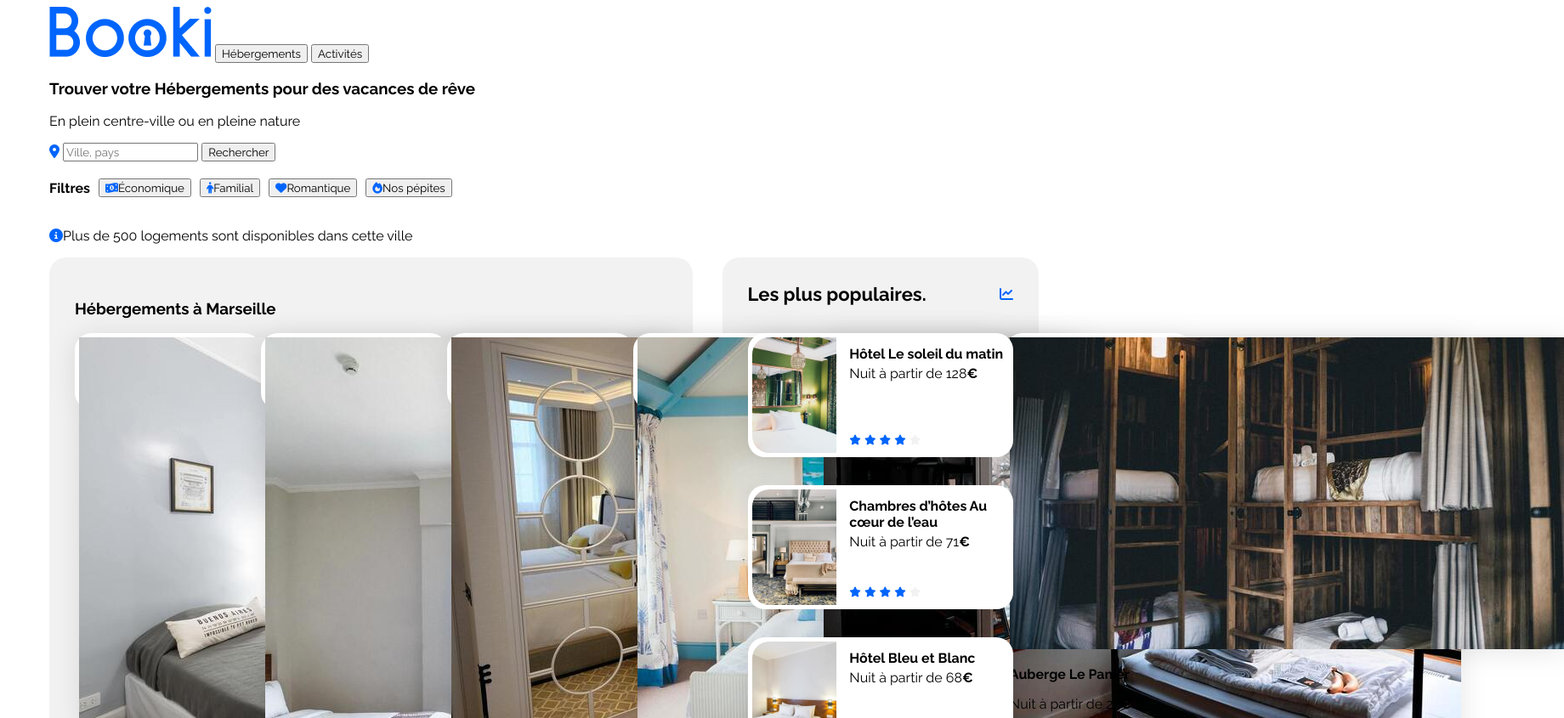
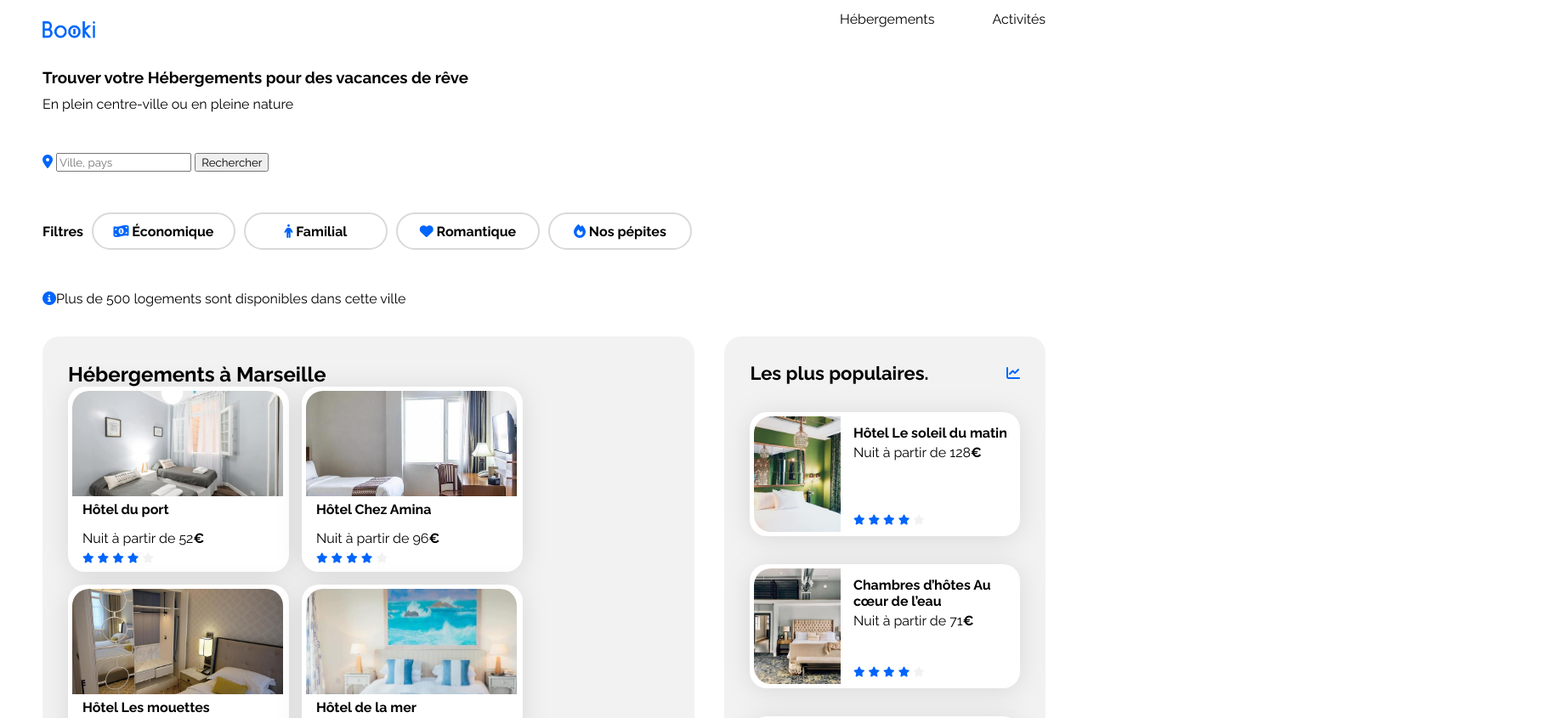
Before and after one commit to yyayourt/projet-booki, a plain HTML site: page booki-starter-code-master/index.html in a window 1280 px wide. Shown: the top 845 px of the page at 85% size, 1840 px wide, since content can reach past the window. Drawn offline with Linux system fonts and the light colour scheme; files whose address does not match are found by name.

Commit message:
responsive

```diff
--- a/booki-starter-code-master/css/style.css
+++ b/booki-starter-code-master/css/style.css
@@ -3,6 +3,7 @@
 
 * {
     font-family: 'Raleway', sans-serif;
+    margin: 0;
 }
 
 :root {
@@ -25,6 +26,7 @@ body {
     max-width: 1440px;
     padding: 0 50px;
     box-sizing: border-box;
+    height: 2000px;
 }
 
 a {
@@ -33,7 +35,6 @@ a {
 }
 
 .section-title {
-    margin: 0;
     font-size: 22px;
 }
 
@@ -60,6 +61,54 @@ a {
     color: var(--main-bg-color)
 }
 
+header {
+    display: flex;
+    justify-content: space-between;
+}
+
+.buttonHead {
+    display: flex;
+    flex-direction: row;
+    gap: 68px;
+    align-items: center;
+}
+
+.buttonHead :hover {
+    border-top-style: solid;
+    border-color: #0065FC;
+}
+
+.buttonFiltres {
+    display: flex;
+    align-items: center;
+    justify-content: center;
+    width: 165px;
+    height: 40px;
+    border-style: solid;
+    border-color: #D9D9D9;
+    border-radius: 25px;
+    font-weight: bold;
+    border-width: 2px;
+}
+
+.logo {
+    width: 62px;
+    height: 20px;
+    margin-top: 25px;
+}
+
+nav {
+    height: 281px;
+    display: flex;
+    flex-direction: column;
+    justify-content: space-between;
+    margin: 35px 35px 35px 0px;
+}
+
+h3 {
+    margin-bottom: 11px;
+}
+
 /****** Hebergements And Populaires ***********/
 .hebergements-and-populaires {
     display: flex;
@@ -76,17 +125,31 @@ a {
 /****** Hebergements ***********/
 .hebergements {
     width: 65%;
+    display: flex;
+    flex-wrap: wrap;
+    align-content: space-around;
 }
 
 .articles {
     display: flex;
     width: 100%;
+    flex-wrap: wrap;
+    gap: 15px;
 }
 
 .card-hebergement {
-    width: 30%;
-    height: 80px;
+    width: 250px;
+    height: 208px;
 }
+
+.hebergements img {
+    width: 248px;
+    height: 124px;
+    border-top-left-radius: 20px;
+    border-top-right-radius: 20px;
+}
+
+
 /****** Populaires ***********/
 .populaires {
     width: 32%;
@@ -112,6 +175,7 @@ a {
 
 .populaires-cards .card-content {
     width: 67%;
+    height: auto;
     padding-left: 15px;
     display: flex;
     flex-direction: column;
@@ -124,9 +188,6 @@ a {
     margin-bottom: 4px;
 }
 
-.populaires-cards .card-subtitle {
-    margin: 0;
-}
 
 .populaires-cards .card-rating {
     margin-bottom: 5px;
@@ -138,9 +199,46 @@ a {
     gap: 10px;
 }
 
+.card-content {
+    height: 80px;
+    display: flex;
+    flex-direction: column;
+    justify-content: space-around;
+    padding-left: 12px;
+}
+
+/*activités à Marseille*/
+
+.card-activités {
+    padding: 0px;
+    width: 297px;
+    height: 439px;
+}
+
+.activitésMarseille {
+    display: flex;
+    flex-wrap: wrap;
+    width: 100%;
+    margin-top: 30px;
+}
+
+.activités {
+    display: flex;
+    justify-content: space-around;
+    width: 100%;
+}
 
 
+.card-activités img{
+    width: 297px;
+    height: 380px;
+    border-top-left-radius: 20px;
+    border-top-right-radius: 20px;
+}
 
+.title-activités {
+    font-size: 22px;
+}
 /* Le code ci-dessous correspond à la version responsive uniquement */
 
 /****** Media queries ***********/
--- a/booki-starter-code-master/index.html
+++ b/booki-starter-code-master/index.html
@@ -17,18 +17,18 @@
 <body>
     <div class="main-container">
         <header>
-                <img src="C:\Users\yanis\Desktop\projet booki\booki-starter-code-master\images\logo\Booki.png" alt="logo Booki">
-                <button>
-                    Hébergements
-                </button>
-                <button>
-                    Activités
-                </button>
+                <img src="C:\Users\yanis\Desktop\projet booki\booki-starter-code-master\images\logo\Booki.png" alt="logo Booki" class="logo">
+            <div class="buttonHead">
+                <a href="#">Hébergements</a>
+                <a href="#">Activités</a>
+            </div>
         </header>
         <nav>
+            <div>
             <h3>Trouver votre Hébergements pour des vacances de rêve</h3>
             <p>En plein centre-ville ou en pleine nature</p>
-            <div>
+            </div>
+            <div class="Recherche">
                 <label for="ville"><i class="fa-solid fa-location-dot"></i></label>
                 <input
                   type="text"
@@ -39,10 +39,10 @@
               </div>
               <div class="filtres">
                 <h4 >Filtres</h4>
-                <button><i class="fa-solid fa-money-bill-1-wave"></i>Économique</button>
-                <button><i class="fa-solid fa-person"></i>Familial</button>
-                <button><i class="fa-solid fa-heart"></i>Romantique</button>
-                <button><i class="fa-solid fa-fire"></i>Nos pépites</button>
+                <a class="buttonFiltres"><i class="fa-solid fa-money-bill-1-wave"></i>&nbsp;Économique</a>
+                <a class="buttonFiltres"><i class="fa-solid fa-person"></i>&nbsp;Familial</a>
+                <a class="buttonFiltres"><i class="fa-solid fa-heart"></i>&nbsp;Romantique</a>
+                <a class="buttonFiltres"><i class="fa-solid fa-fire"></i>&nbsp;Nos pépites</a>
               </div>
               <div>
                 <p><i class="fa-solid fa-circle-info"></i>Plus de 500 logements sont disponibles dans cette ville</p>
@@ -52,16 +52,14 @@
             <div class="hebergements-and-populaires">
                 <section class="hebergements">
                     <div>
-                    <h3>Hébergements à Marseille</h3>
+                    <h2 class="Marseille">Hébergements à Marseille</h2>
                     </div>
                     <div class="articles">
                     <article class="card card-hebergement">
                         <img src="C:\Users\yanis\Desktop\projet booki\booki-starter-code-master\images\hebergements\fred-kleber.jpg" alt="Image de la chambre d'hôtel montrant un lit">
                         <div class="card-content">
-                            <div class="card-txt">
                                 <h3 class="card-title">Hôtel du port</h3>
                                 <p class="card-subtitle">Nuit à partir de 52<span class="euro">€</span></p>
-                            </div>
                             <div class="card-rating">
                                 <i class="fa-xs fa-solid fa-star" aria-hidden="true"></i>
                                 <i class="fa-xs fa-solid fa-star" aria-hidden="true"></i>
@@ -75,10 +73,8 @@
                     <article class="card card-hebergement">
                         <img src="C:\Users\yanis\Desktop\projet booki\booki-starter-code-master\images\hebergements\febrian-zakaria.jpg" alt="Image de la chambre d'hôtel montrant un lit">
                         <div class="card-content">
-                            <div class="card-txt">
                                 <h3 class="card-title">Hôtel Chez Amina</h3>
                                 <p class="card-subtitle">Nuit à partir de 96<span class="euro">€</span></p>
-                            </div>
                             <div class="card-rating">
                                 <i class="fa-xs fa-solid fa-star" aria-hidden="true"></i>
                                 <i class="fa-xs fa-solid fa-star" aria-hidden="true"></i>
@@ -92,10 +88,8 @@
                     <article class="card card-hebergement">
                         <img src="C:\Users\yanis\Desktop\projet booki\booki-starter-code-master\images\hebergements\reisetopia.jpg" alt="Image de la chambre d'hôtel montrant un lit">
                         <div class="card-content">
-                            <div class="card-txt">
                                 <h3 class="card-title">Hôtel Les mouettes</h3>
                                 <p class="card-subtitle">Nuit à partir de 76<span class="euro">€</span></p>
-                            </div>
                             <div class="card-rating">
                                 <i class="fa-xs fa-solid fa-star" aria-hidden="true"></i>
                                 <i class="fa-xs fa-solid fa-star" aria-hidden="true"></i>
@@ -109,10 +103,8 @@
                     <article class="card card-hebergement">
                         <img src="C:\Users\yanis\Desktop\projet booki\booki-starter-code-master\images\hebergements\annie-spratt.jpg" alt="Image de la chambre d'hôtel montrant un lit">
                         <div class="card-content">
-                            <div class="card-txt">
                                 <h3 class="card-title">Hôtel de la mer</h3>
                                 <p class="card-subtitle">Nuit à partir de 46<span class="euro">€</span></p>
-                            </div>
                             <div class="card-rating">
                                 <i class="fa-xs fa-solid fa-star" aria-hidden="true"></i>
                                 <i class="fa-xs fa-solid fa-star" aria-hidden="true"></i>
@@ -126,10 +118,8 @@
                     <article class="card card-hebergement">
                         <img src="C:\Users\yanis\Desktop\projet booki\booki-starter-code-master\images\hebergements\marcus-loke.jpg" alt="Image de la chambre d'hôtel montrant un lit">
                         <div class="card-content">
-                            <div class="card-txt">
                                 <h3 class="card-title">Auberge La Canabière</h3>
                                 <p class="card-subtitle">Nuit à partir de 25<span class="euro">€</span></p>
-                            </div>
                             <div class="card-rating">
                                 <i class="fa-xs fa-solid fa-star" aria-hidden="true"></i>
                                 <i class="fa-xs fa-solid fa-star" aria-hidden="true"></i>
@@ -143,10 +133,8 @@
                     <article class="card card-hebergement">
                         <img src="C:\Users\yanis\Desktop\projet booki\booki-starter-code-master\images\hebergements\nicate-lee.jpg" alt="Image de la chambre d'hôtel montrant un lit">
                         <div class="card-content">
-                            <div class="card-txt">
                                 <h3 class="card-title">Auberge Le Panier</h3>
                                 <p class="card-subtitle">Nuit à partir de 23<span class="euro">€</span></p>
-                            </div>
                             <div class="card-rating">
                                 <i class="fa-xs fa-solid fa-star" aria-hidden="true"></i>
                                 <i class="fa-xs fa-solid fa-star" aria-hidden="true"></i>
@@ -157,7 +145,9 @@
                             </div>
                         </div>
                     </article>
+
                     </div>
+                    <a href="#"><h4>Afficher plus</h4></a>
                 </section>
                 <section class="populaires">
                     <div class="populaires-title">
@@ -225,6 +215,38 @@
                     </div>
                 </section>
             </div>
+            <section class="activitésMarseille">
+                <div class="title-activités">
+                <p><b>Activités à Marseille</b></p>
+                </div>
+                <div class="activités">
+                    <article class="card card-activités">
+                        <img src="C:\Users\yanis\Desktop\projet booki\booki-starter-code-master\images\activites\reno-laithienne.jpg" alt="Image de la chambre d'hôtel montrant un lit">
+                        <div class="card-content">
+                                <p class="card-title">Vieux-port</p>
+                        </div>
+                    </article>
+                    <article class="card card-activités">
+                        <img src="C:\Users\yanis\Desktop\projet booki\booki-starter-code-master\images\activites\paul-hermann.jpg" alt="Image de la chambre d'hôtel montrant un lit">
+                        <div class="card-content">
+                                <p class="card-title">Ford de Pomègues</p>
+                        </div>
+                    </article>
+                </article>
+                <article class="card card-activités">
+                    <img src="C:\Users\yanis\Desktop\projet booki\booki-starter-code-master\images\activites\kilyan-sockalingum.jpg" alt="Image de la chambre d'hôtel montrant un lit">
+                    <div class="card-content">
+                            <p class="card-title">Parc national des Calanques</p>
+                    </div>
+                </article>
+                <article class="card card-activités">
+                    <img src="C:\Users\yanis\Desktop\projet booki\booki-starter-code-master\images\activites\florian-wehde.jpg" alt="Image de la chambre d'hôtel montrant un lit">
+                    <div class="card-content">
+                            <p class="card-title">Notre-Dame-de-la-Garde</p>
+                    </div>
+                </article>
+                </div>
+            </section>
         </main>
         <footer></footer>
     </div>
```
